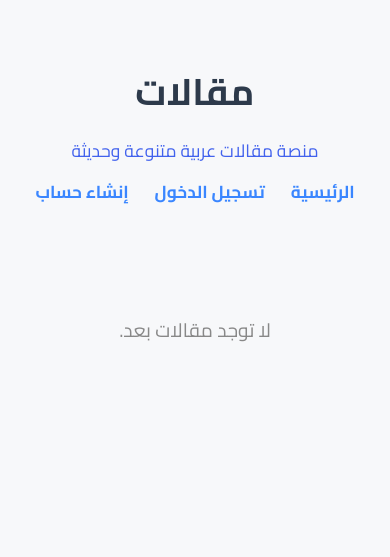
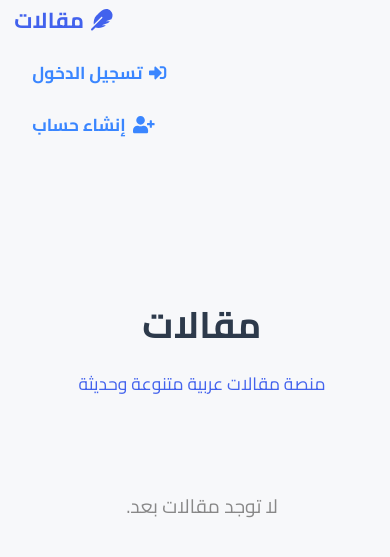
Before and after one commit to mohamedsharshar/article, a PHP site: page / in a window 390 px wide. Shown: the top 557 px of the page. Run offline with PHP 8.4, Linux system fonts and the light colour scheme; data that the repository does not hold is empty.

Commit message:
Enhance navigation and article display: Implement a fixed navbar with user dropdown, improve article layout, and add scroll-to-top button functionality.

```diff
--- a/index.php
+++ b/index.php
@@ -33,26 +33,159 @@ $articles = $pdo->query("SELECT * FROM articles ORDER BY created_at DESC")->fetc
       /* زر العودة للأعلى */
       .scroll-top-btn { position: fixed; bottom: 32px; left: 32px; background: linear-gradient(90deg, #4262ed 0%, #3a86ff 100%); color: #fff; border: none; border-radius: 50%; width: 48px; height: 48px; display: flex; align-items: center; justify-content: center; font-size: 1.5rem; box-shadow: 0 4px 18px 0 #4262ed22; cursor: pointer; z-index: 100; transition: background 0.2s, box-shadow 0.2s; }
       .scroll-top-btn:focus, .scroll-top-btn:hover { background: linear-gradient(90deg, #3a86ff 0%, #4262ed 100%); box-shadow: 0 8px 32px 0 #4262ed33; }
+      .main-navbar {
+        width: 100vw;
+        position: fixed;
+        top: 0; right: 0; left: 0;
+        background: #fff;
+        box-shadow: 0 2px 16px #4262ed0a;
+        z-index: 1000;
+        border-bottom: 1.5px solid #e3e6f0;
+        min-height: 56px;
+        display: flex;
+        align-items: center;
+      }
+      .navbar-content {
+        max-width: 1100px;
+        margin: 0 auto;
+        width: 100%;
+        display: flex;
+        align-items: center;
+        justify-content: space-between;
+        padding: 0 2vw;
+      }
+      .navbar-brand {
+        display: flex;
+        align-items: center;
+        gap: 8px;
+      }
+      .brand-link {
+        color: #4262ed;
+        font-size: 1.35rem;
+        font-weight: bold;
+        text-decoration: none;
+        display: flex;
+        align-items: center;
+        gap: 7px;
+        letter-spacing: 0.01em;
+        transition: color 0.18s;
+      }
+      .brand-link:hover { color: #3a86ff; }
+      .navbar-list {
+        list-style: none;
+        display: flex;
+        gap: 0.5rem;
+        align-items: center;
+        margin: 0;
+        padding: 0;
+      }
+      .navbar-list > li { position: relative; }
+      .navbar-list a {
+        color: #3a86ff;
+        text-decoration: none;
+        font-weight: bold;
+        font-size: 1.08rem;
+        padding: 8px 18px;
+        border-radius: 8px;
+        display: flex;
+        align-items: center;
+        gap: 7px;
+        transition: background 0.18s, color 0.18s;
+      }
+      .navbar-list a[aria-current="page"], .navbar-list a:hover, .navbar-list a:focus {
+        background: #e9f0fb;
+        color: #4361ee;
+      }
+      .navbar-user {
+        position: relative;
+      }
+      .user-nav-info {
+        color: #2d3a4b;
+        font-weight: bold;
+        cursor: pointer;
+        display: flex;
+        align-items: center;
+        gap: 6px;
+        padding: 8px 18px;
+        border-radius: 8px;
+        transition: background 0.18s;
+        background: none;
+        border: none;
+      }
+      .user-nav-info:hover, .user-nav-info:focus {
+        background: #e9f0fb;
+        color: #4361ee;
+      }
+      /* إخفاء النقاط */
+      .user-dropdown {
+        display: none;
+        position: absolute;
+        left: 0; top: 110%;
+        background: #fff;
+        box-shadow: 0 4px 18px #4262ed22;
+        border-radius: 10px;
+        min-width: 160px;
+        z-index: 10;
+        padding: 0.5rem 0;
+        list-style: none;
+      }
+      .navbar-user.open .user-dropdown {
+        display: block;
+      }
+      .user-dropdown li { width: 100%; }
+      .user-dropdown a {
+        color: #2d3a4b;
+        font-weight: 500;
+        font-size: 1.05rem;
+        padding: 10px 18px;
+        border-radius: 0;
+        display: flex;
+        align-items: center;
+        gap: 7px;
+        background: none;
+        transition: background 0.18s;
+      }
+      .user-dropdown a:hover, .user-dropdown a:focus {
+        background: #f1f5f9;
+        color: #3a86ff;
+      }
+      @media (max-width: 700px) {
+        .navbar-content { flex-direction: column; align-items: stretch; gap: 0.5rem; padding: 0 1vw; }
+        .navbar-list { flex-direction: column; gap: 0.2rem; align-items: flex-end; }
+        .user-dropdown { left: auto; right: 0; min-width: 140px; }
+        .navbar-brand { justify-content: flex-end; }
+      }
+      .container { margin-top: 0px !important; }
     </style>
 </head>
 <body>
+    <nav class="main-navbar-fixed" aria-label="شريط التنقل الرئيسي">
+      <div class="navbar-content">
+        <div class="navbar-brand">
+          <a href="index.php" class="brand-link"><i class="fa fa-feather"></i> <span>مقالات</span></a>
+        </div>
+        <ul class="navbar-list">
+          <?php if (isset($_SESSION['username'])): ?>
+            <li class="navbar-user" id="navbarUser">
+              <a href="profile.php" class="user-nav-info" id="userNavInfo">
+                <i class="fa fa-user-circle"></i> <?= htmlspecialchars($_SESSION['username']) ?>
+              </a>
+              <ul class="user-dropdown" id="userDropdown">
+                <li><a href="profile.php"><i class="fa fa-user"></i> بروفايلي</a></li>
+                <li><a href="logout.php"><i class="fa fa-sign-out-alt"></i> تسجيل الخروج</a></li>
+              </ul>
+            </li>
+          <?php else: ?>
+            <li><a href="login.php"><i class="fa fa-sign-in-alt"></i> تسجيل الدخول</a></li>
+            <li><a href="register.php"><i class="fa fa-user-plus"></i> إنشاء حساب</a></li>
+          <?php endif; ?>
+        </ul>
+      </div>
+    </nav>
     <main class="container" aria-label="قائمة المقالات">
-    <header>
+      <header style="margin-top: 60px;">
         <h1 class="site-title animate__animated animate__fadeInDown" tabindex="0">مقالات</h1>
         <div class="site-desc animate__animated animate__fadeInUp" tabindex="0">منصة مقالات عربية متنوعة وحديثة</div>
-      <nav aria-label="روابط رئيسية">
-        <a href="index.php" aria-current="page">الرئيسية</a>
-        <?php if (isset($_SESSION['username'])): ?>
-          <span class="user-nav-info" style="margin:0 0.7rem; color:#2d3a4b; font-weight:bold;">
-            <i class="fa fa-user-circle"></i> <?= htmlspecialchars($_SESSION['username']) ?>
-          </span>
-          <a href="profile.php">بروفايلي</a>
-          <a href="logout.php">تسجيل الخروج</a>
-        <?php else: ?>
-          <a href="login.php">تسجيل الدخول</a>
-          <a href="register.php">إنشاء حساب</a>
-        <?php endif; ?>
-      </nav>
       </header>
       <section class="articles-list animate__animated animate__fadeInUp" aria-live="polite">
         <?php if (count($articles) === 0): ?>
@@ -81,6 +214,21 @@ $articles = $pdo->query("SELECT * FROM articles ORDER BY created_at DESC")->fetc
         if(window.scrollY > 300) scrollBtn.style.display = 'flex';
         else scrollBtn.style.display = 'none';
       });
+      // user-dropdown: فتح القائمة عند الضغط على اسم المستخدم وإغلاقها عند الضغط خارجها
+      const navbarUser = document.getElementById('navbarUser');
+      const userNavInfo = document.getElementById('userNavInfo');
+      if(navbarUser && userNavInfo) {
+        userNavInfo.addEventListener('click', function(e) {
+          // الانتقال للبروفايل مباشرة
+          window.location.href = 'profile.php';
+        });
+        navbarUser.addEventListener('mouseenter', function() {
+          navbarUser.classList.add('open');
+        });
+        navbarUser.addEventListener('mouseleave', function() {
+          navbarUser.classList.remove('open');
+        });
+      }
     </script>
 </body>
 </html>
```
Lines whose indentation alone changed are shown as unchanged.
